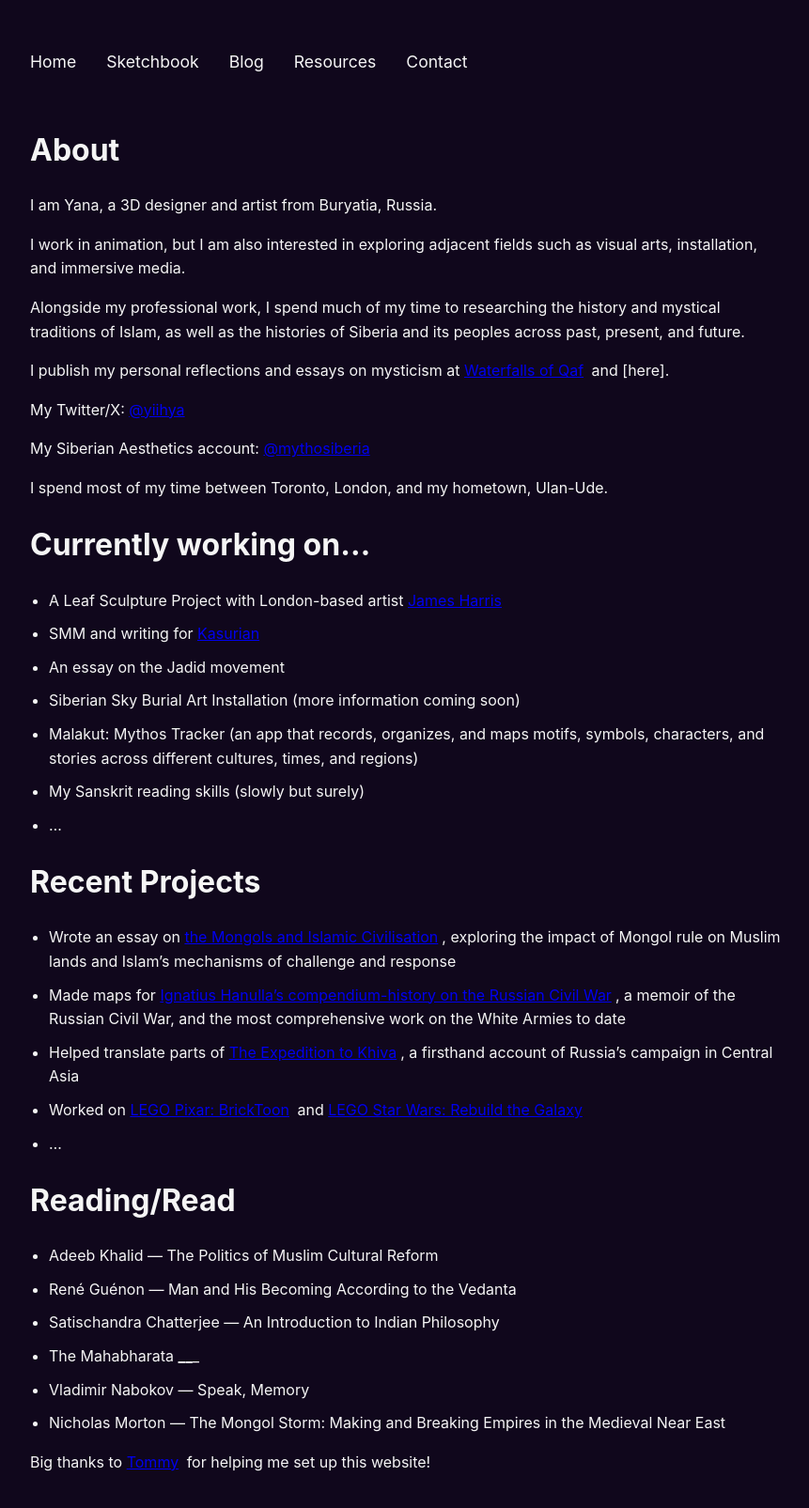
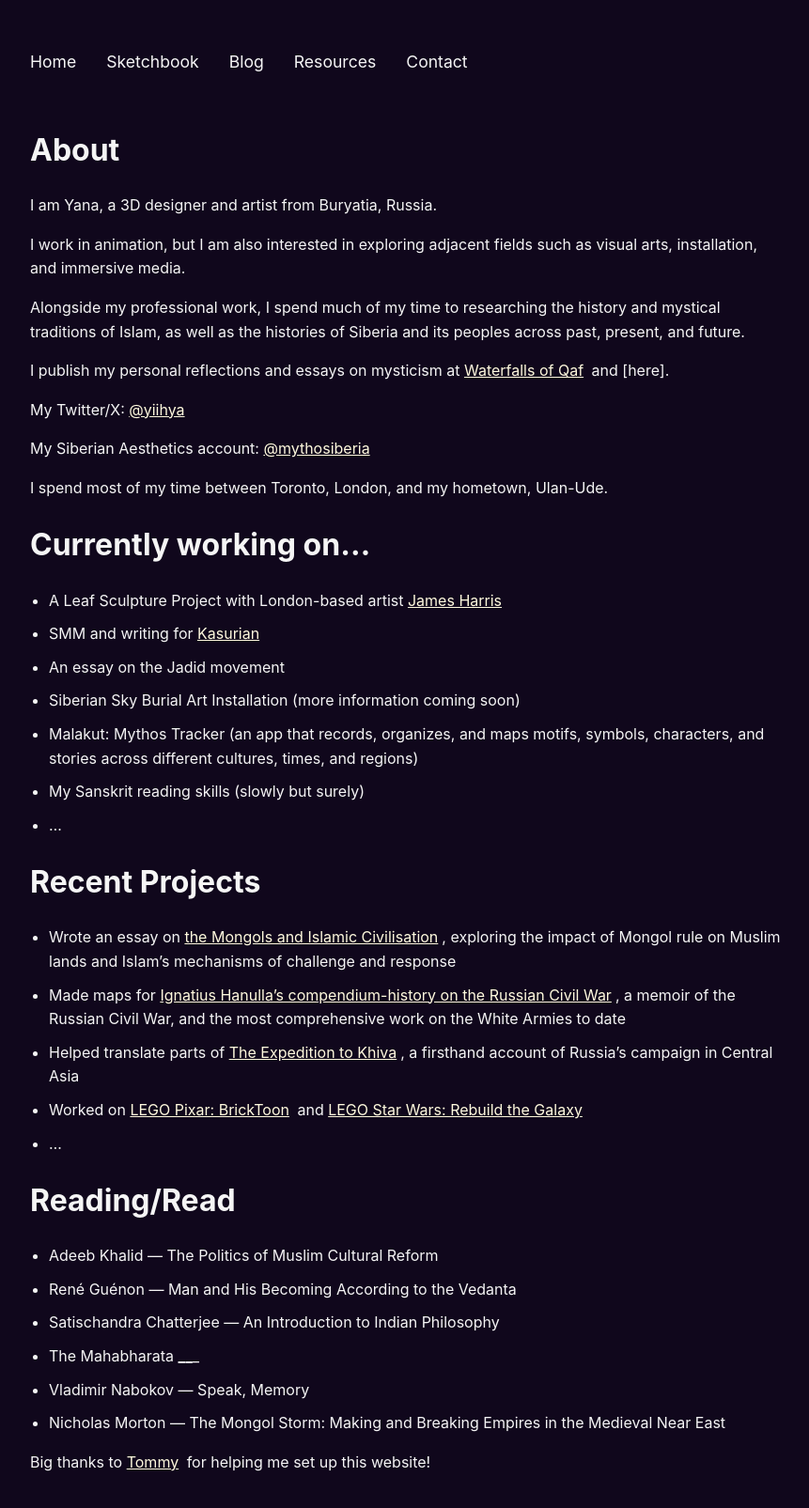
Before and after one commit to yanazuray/waterfalls-of-qaf, a Jekyll site: the page built from index.md, in a window 1280 px wide. Shown: the whole page at 94% size, without its empty margins (208-1069 px from the left). Built offline with Jekyll 4.4.1, drawn with Linux system fonts in a browser that asks for light colours.

Commit message:
vault backup: 2025-04-26 01:44:20

```diff
--- a/assets/css/styles.scss
+++ b/assets/css/styles.scss
@@ -20,11 +20,17 @@ h1, h2, h3, h4, h5, h6 {
 
 /* Links */
 a {
-  color: fffade;
+  color: #fffade; /* Your soft gold */
   text-decoration: underline;
+  transition: color 0.3s ease;
 
   &:hover {
+    color: #fffade; /* Same color on hover if you want */
     text-decoration: underline;
+  }
+
+  &:visited {
+    color: #fffade; /* Force visited links to stay same color */
   }
 }
 
```
